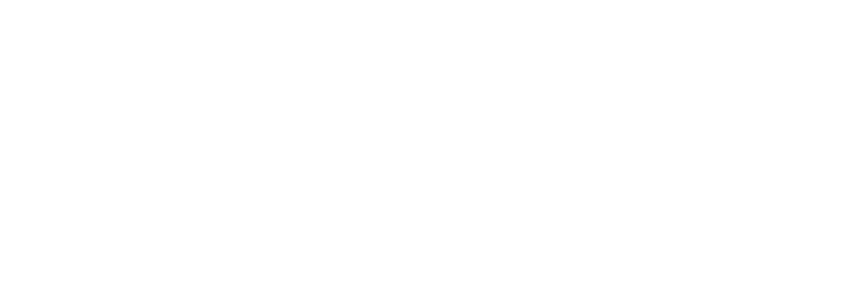
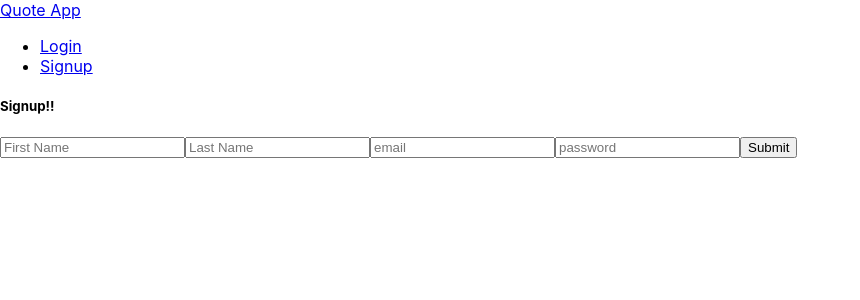
Before and after one commit to sairam0424/Student-Management-System, a React (Create React App) app in the folder frontend/: page /signup in a window 1280 px wide. Before the commit this address had no page. Shown: the top 300 px of the page, without its empty margins (0-860 px from the left). Built offline with nearby package versions, Linux system fonts and the light colour scheme.

Commit message:
feat(frontedn):added basic login,signup,home,navbar routes added basic structure for the home,login,signup and navbar and added the routes

```diff
--- a/frontend/src/App.js
+++ b/frontend/src/App.js
@@ -1,17 +1,17 @@
 import React from "react";
-import HomePage from "./pages/HomePage";
-import { BrowserRouter, Route, Routes } from "react-router-dom";
-import ChooseUser from "./pages/ChooseUser";
-import AdminRegister from "./pages/AdminRegister";
+// import Login from './pages/Login'
+// import Signup from './pages/Signup'
+import NavBar from "./components/Navbar";
+// import Home from "./pages/Home";
+import { useRoutes } from "react-router-dom";
+import { routes } from "./routes";
 function App() {
+  const element = useRoutes(routes);
   return (
-    <BrowserRouter>
-      <Routes>
-        <Route path="/" element={<HomePage />} />
-        <Route path="/choose" element={<ChooseUser />} />
-        <Route path="/AdminRegister" element={<AdminRegister />} />
-      </Routes>
-    </BrowserRouter>
+    <div>
+      <NavBar />
+      {element}
+    </div>
   );
 }
 
--- /dev/null
+++ b/frontend/src/components/Navbar.js
@@ -0,0 +1,22 @@
+import React from "react";
+import { Link } from "react-router-dom";
+
+export default function NavBar() {
+  return (
+    <nav>
+      <div className="nav-wrapper #673ab7 deep-purple">
+        <Link to="/" className="brand-logo left">
+          Quote App
+        </Link>
+        <ul id="nav-mobile" className="right">
+          <li>
+            <Link to="/login">Login</Link>
+          </li>
+          <li>
+            <Link to="/signup">Signup</Link>
+          </li>
+        </ul>
+      </div>
+    </nav>
+  );
+}
--- a/frontend/src/index.js
+++ b/frontend/src/index.js
@@ -3,11 +3,13 @@
 import './index.css';
 import App from './App';
 import reportWebVitals from './reportWebVitals';
-
+import {BrowserRouter} from 'react-router-dom'
 const root = ReactDOM.createRoot(document.getElementById('root'));
 root.render(
   <React.StrictMode>
+  <BrowserRouter>
     <App />
+    </BrowserRouter>
   </React.StrictMode>
 );
 
--- a/frontend/src/pages/AdminRegister.js
+++ /dev/null
@@ -1,13 +0,0 @@
-import React from 'react'
-
-function AdminRegister() {
-  return (
-    <div>
-
-    <h1>Registor as Admin</h1>
-
-    </div>
-  )
-}
-
-export default AdminRegister
--- a/frontend/src/pages/ChooseUser.js
+++ /dev/null
@@ -1,13 +0,0 @@
-import React from 'react'
-
-function ChooseUser() {
-  return (
-    <div>
-
-    <h1>ChooseUser</h1>
-
-    </div>
-  )
-}
-
-export default ChooseUser
--- /dev/null
+++ b/frontend/src/pages/Home.js
@@ -0,0 +1,12 @@
+import React from 'react'
+
+function Home() {
+  return (
+    <div>
+    <h1>Home Page </h1>
+
+    </div>
+  )
+}
+
+export default Home
--- a/frontend/src/pages/HomePage.js
+++ /dev/null
@@ -1,46 +0,0 @@
-import React from 'react';
-import { Link } from 'react-router-dom';
-import Button from '@mui/material/Button'; // Importing Button from MUI
-
-const Homepage = () => {
-    return (
-        <div style={{ textAlign: 'center', padding: '20px' }}>
-            <h1>Welcome to School Management System</h1>
-            <p>
-                Streamline school management, class organization, and add students and faculty.
-                Seamlessly track attendance, assess performance, and provide feedback.
-                Access records, view marks, and communicate effortlessly.
-            </p>
-
-            <div>
-                {/* Login Button */}
-                <Link to="/choose" style={{ textDecoration: 'none' }}>
-                    <Button variant="contained" fullWidth>
-                        Login
-                    </Button>
-                </Link>
-
-                {/* Login as Guest Button */}
-                <Link to="/chooseasguest" style={{ textDecoration: 'none', marginTop: '20px', display: 'block' }}>
-                    <Button
-                        variant="outlined"
-                        fullWidth
-                        sx={{ mt: 2, mb: 3, color: "#7f56da", borderColor: "#7f56da" }}
-                    >
-                        Login as Guest
-                    </Button>
-                </Link>
-
-                {/* Sign up Link */}
-                <p>
-                    Don't have an account?{' '}
-                    <Link to="/Adminregister" style={{ color: "#550080" }}>
-                        Sign up
-                    </Link>
-                </p>
-            </div>
-        </div>
-    );
-};
-
-export default Homepage;
--- /dev/null
+++ b/frontend/src/pages/Login.js
@@ -0,0 +1,41 @@
+import React, { useState } from "react";
+
+export default function Login() {
+  const [formData, setFormData] = useState({});
+
+  const handleChange = (e) => {
+    setFormData({
+      ...formData,
+      [e.target.name]: e.target.value,
+    });
+  };
+
+  const handleSubmit = (e) => {
+    e.preventDefault();
+    console.log(formData);
+  };
+  return (
+    <div className="container my-container">
+      <h5>Login!!</h5>
+      <form onSubmit={handleSubmit}>
+        <input
+          type="email"
+          placeholder="email"
+          name="email"
+          onChange={handleChange}
+          required
+        />
+        <input
+          type="password"
+          placeholder="password"
+          name="password"
+          onChange={handleChange}
+          required
+        />
+        <button className="btn #673ab7 deep-purple" type="submit">
+          Login
+        </button>
+      </form>
+    </div>
+  );
+}
--- /dev/null
+++ b/frontend/src/pages/Signup.js
@@ -0,0 +1,55 @@
+import React, { useState } from "react";
+
+export default function Signup() {
+  const [formData, setFormData] = useState({});
+
+  const handleChange = (e) => {
+    setFormData({
+      ...formData,
+      [e.target.name]: e.target.value,
+    });
+  };
+
+  const handleSubmit = (e) => {
+    e.preventDefault();
+    console.log(formData);
+  };
+  return (
+    <div className="container my-container">
+      <h5>Signup!!</h5>
+      <form onSubmit={handleSubmit}>
+        <input
+          type="text"
+          placeholder="First Name"
+          name="firstName"
+          onChange={handleChange}
+          required
+        />
+        <input
+          type="text"
+          placeholder="Last Name"
+          name="lastName"
+          onChange={handleChange}
+          required
+        />
+        <input
+          type="email"
+          placeholder="email"
+          name="email"
+          onChange={handleChange}
+          required
+        />
+        <input
+          type="password"
+          placeholder="password"
+          name="password"
+          onChange={handleChange}
+          required
+        />
+        <button className="btn #673ab7 deep-purple" type="submit">
+          Submit
+        </button>
+      </form>
+    </div>
+  );
+}
--- /dev/null
+++ b/frontend/src/routes.js
@@ -0,0 +1,12 @@
+import Signup from "./pages/Signup";
+import Home from "./pages/Home";
+import Login from "./pages/Login";
+
+export const routes = [
+  { path: "/", element: <Home /> },
+  { path: "/login", element: <Login /> },
+  {
+    path: "/signup",
+    element: <Signup />,
+  },
+];
```
